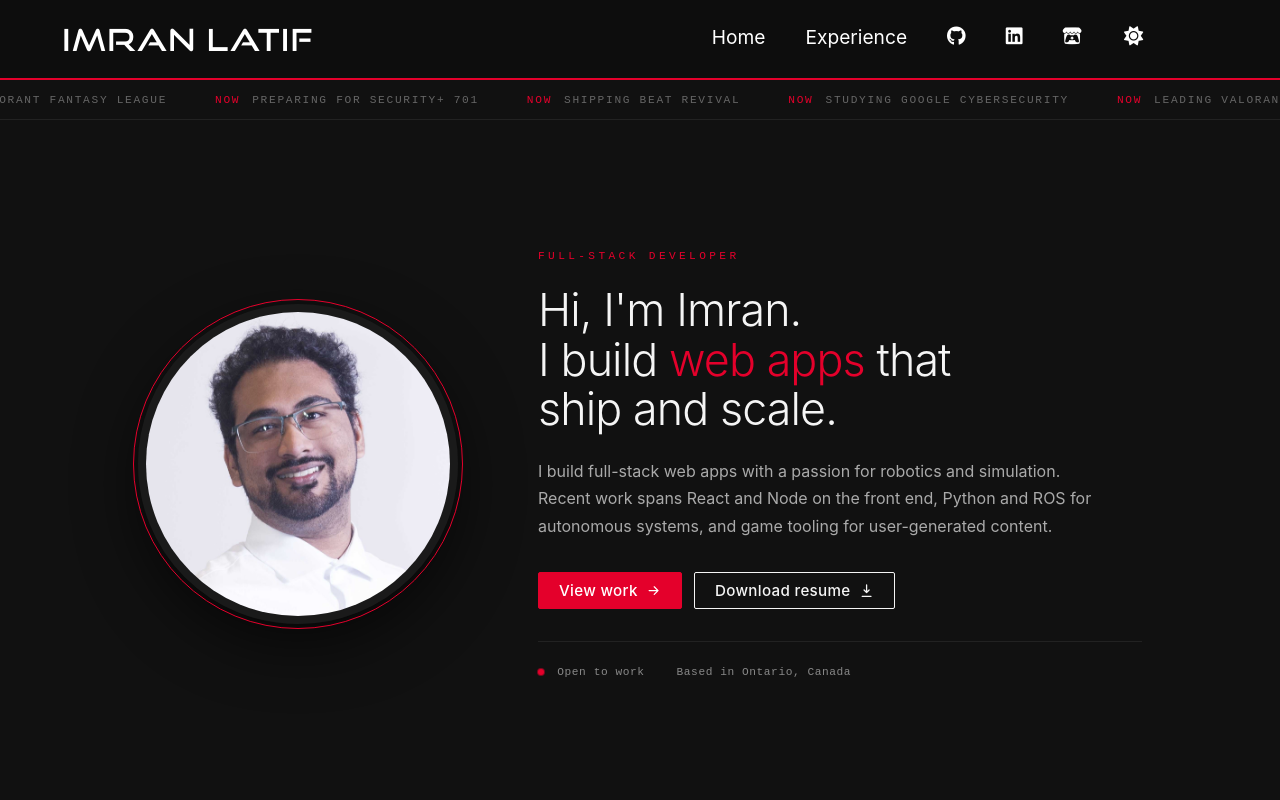
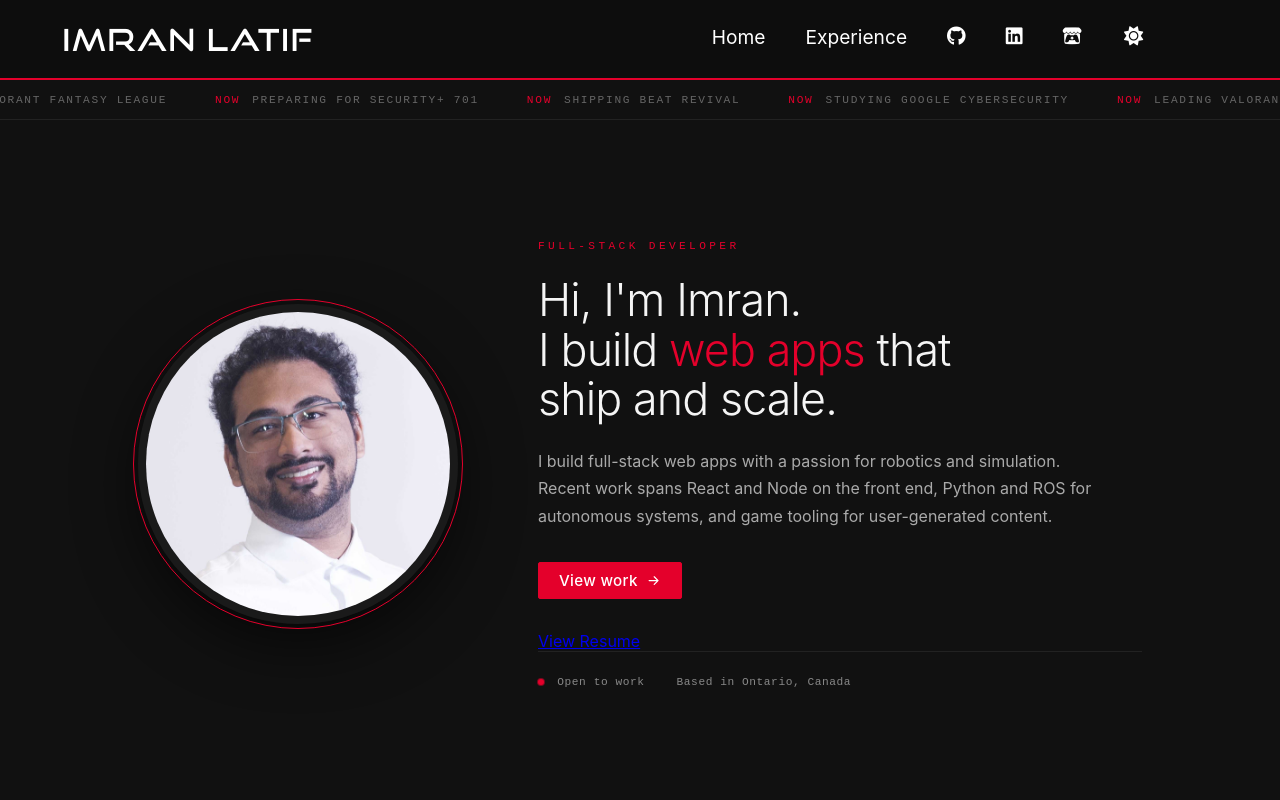
Before and after one commit to imran1503/Resume, a React (Create React App) app in the folder web_resume/: page /#/ in a window 1280 px wide. Shown: the top 800 px of the page. Built offline with nearby package versions, Linux system fonts and the light colour scheme; no server answers.

Commit message:
Added local version of resume

```diff
--- a/web_resume/src/Components/HeroSection.js
+++ b/web_resume/src/Components/HeroSection.js
@@ -55,19 +55,15 @@ function HeroSection({ isNight = false }) {
                 <path d="M5 12h14M13 6l6 6-6 6" />
               </svg>
             </Link>
-
-            <a
-              href="/resume.pdf"
-              target="_blank"
-              rel="noopener noreferrer"
-              className="btn btn--ghost"
-            >
-              Download resume
-              <svg viewBox="0 0 24 24" aria-hidden="true">
-                <path d="M12 3v12m0 0l-4-4m4 4l4-4M5 21h14" />
-              </svg>
-            </a>
           </div>
+          <a
+            href="/Imran_Latif_Resume.pdf"
+            target="_blank"
+            rel="noopener noreferrer"
+            className="resume-btn"
+          >
+            View Resume
+          </a>
 
           <div className="hero-status">
             <span>
```
Also changed, not shown: 1 other file (tests, documents, lock files or other folders).
